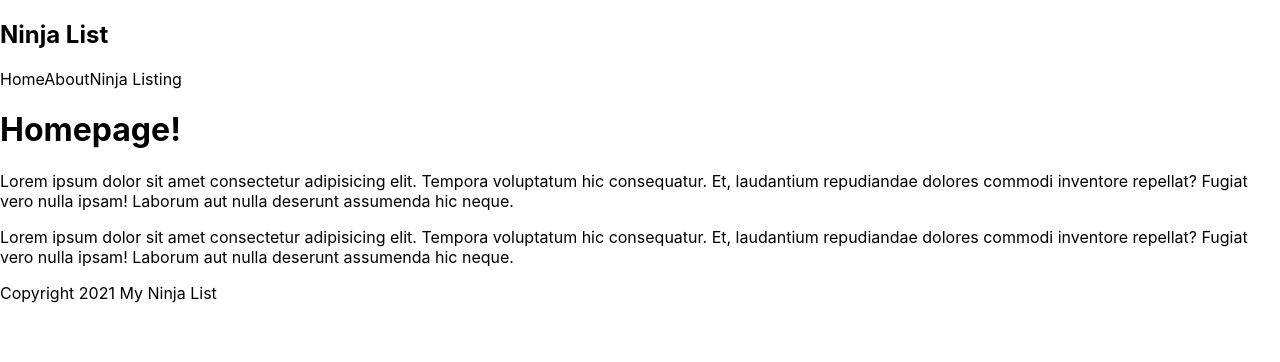
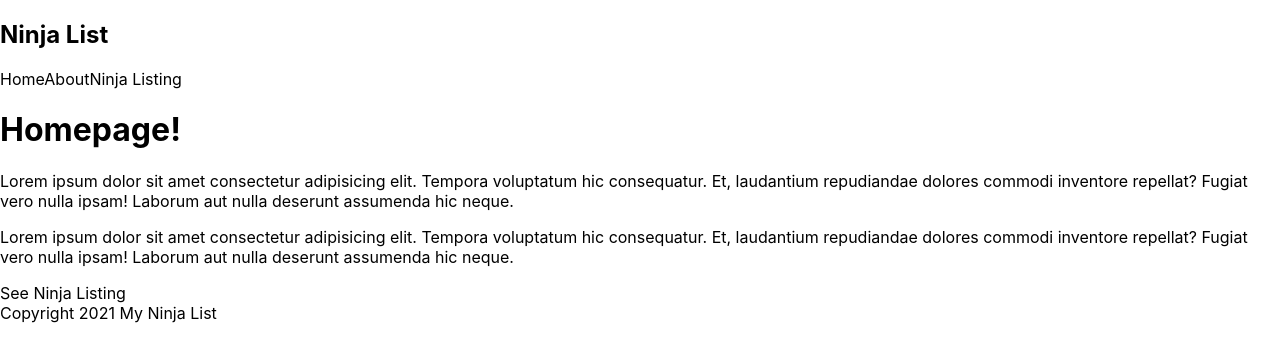
Before and after one commit to featuriz/NextJS-Ninjalist, a Next.js app: page / in a window 1280 px wide. Shown: the top 362 px of the page. Built offline with nearby package versions, Linux system fonts and the light colour scheme.

Commit message:
Link between pages

```diff
--- a/app/comps/Navbar.js
+++ b/app/comps/Navbar.js
@@ -1,12 +1,14 @@
+import Link from "next/link";
+
 const Navbar = () => {
     return (
         <nav>
             <div className="logo">
                 <h1>Ninja List</h1>
             </div>
-            <a>Home</a>
-            <a>About</a>
-            <a>Ninja Listing</a>
+            <Link href="/"><a>Home</a></Link>
+            <Link href="/about"><a>About</a></Link>
+            <Link href="/ninjas"><a>Ninja Listing</a></Link>
         </nav>
     );
 }
--- a/pages/index.js
+++ b/pages/index.js
@@ -1,5 +1,6 @@
 import Head from 'next/head'
 import Image from 'next/image'
+import Link from 'next/link'
 import Footer from '../app/comps/Footer'
 import Navbar from '../app/comps/Navbar'
 import styles from '../styles/Home.module.css'
@@ -11,6 +12,9 @@
       <h1>Homepage!</h1>
       <p>Lorem ipsum dolor sit amet consectetur adipisicing elit. Tempora voluptatum hic consequatur. Et, laudantium repudiandae dolores commodi inventore repellat? Fugiat vero nulla ipsam! Laborum aut nulla deserunt assumenda hic neque.</p>
       <p>Lorem ipsum dolor sit amet consectetur adipisicing elit. Tempora voluptatum hic consequatur. Et, laudantium repudiandae dolores commodi inventore repellat? Fugiat vero nulla ipsam! Laborum aut nulla deserunt assumenda hic neque.</p>
+      <Link href="/ninjas">
+        <a>See Ninja Listing</a>
+      </Link>
       <Footer />
     </div>
   )
```
